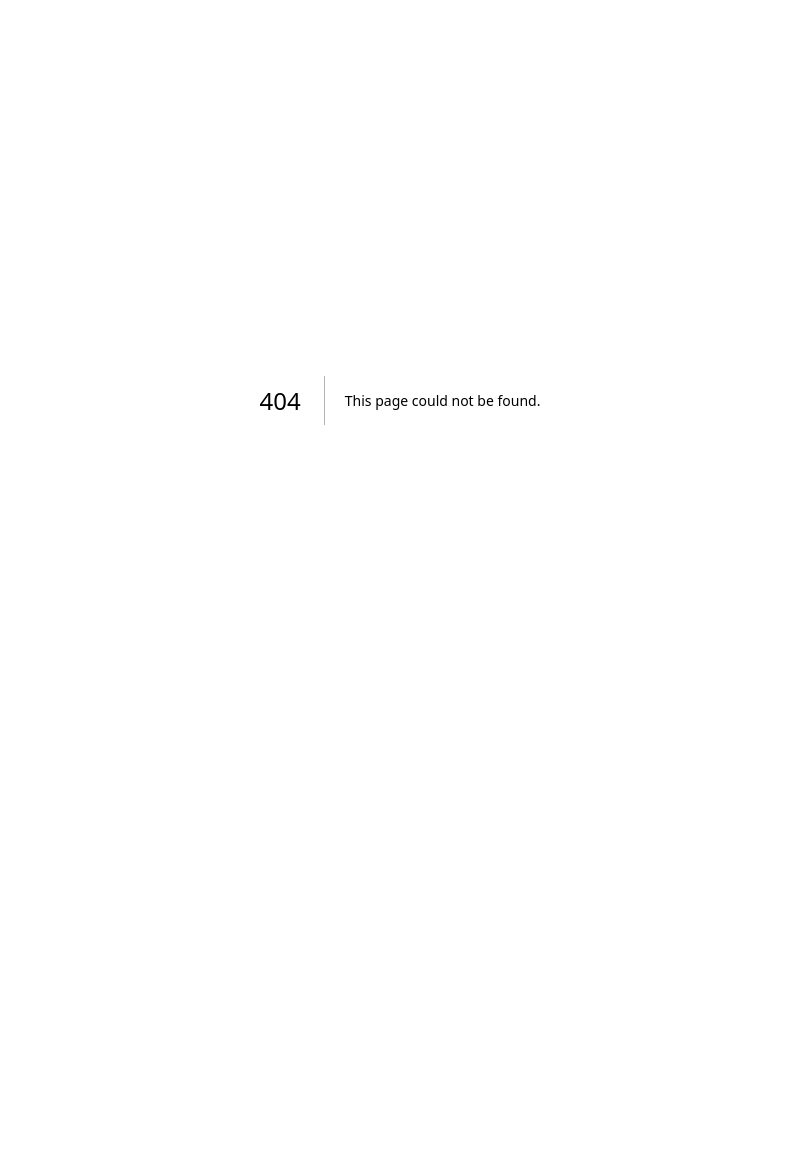
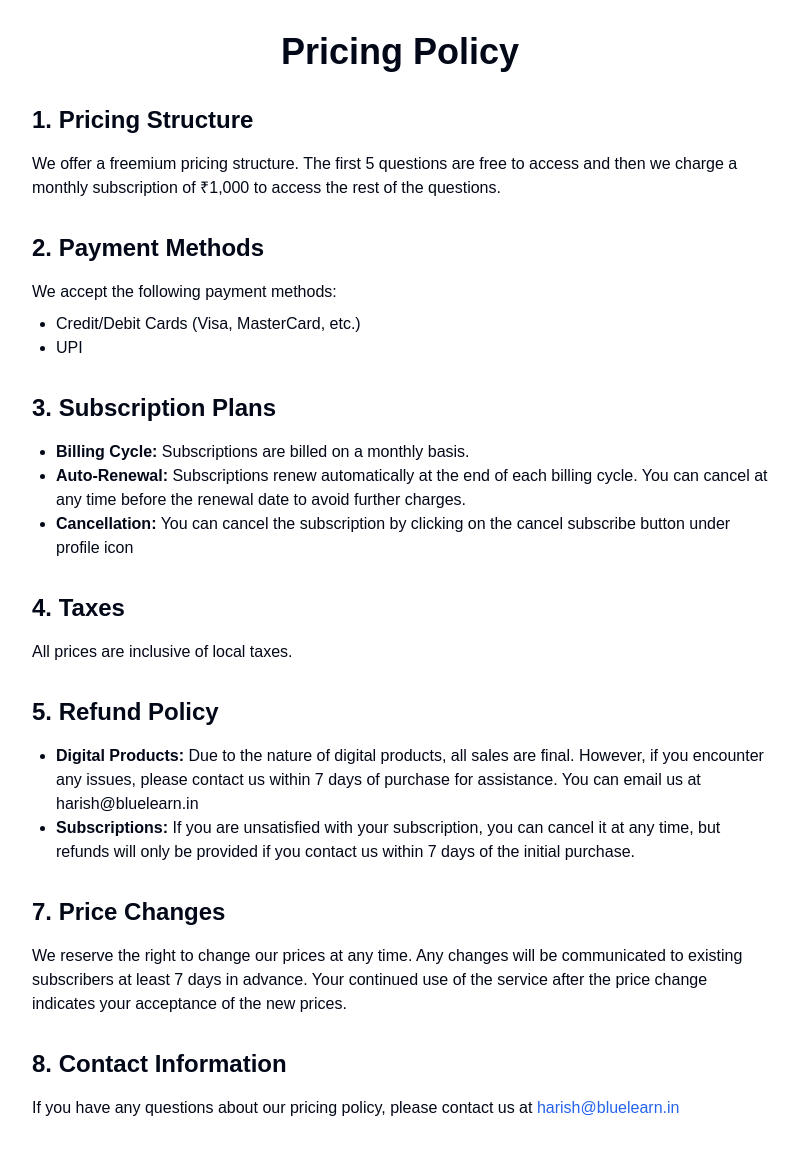
Before and after one commit to kenco99/mockme-fe-next, a Next.js app: page /pricing-policy in a window 1280 px wide. Before the commit this address had no page. Shown: the top 1154 px of the page, without its empty margins (240-1039 px from the left). Before the commit the page ends 800 px from the top, so only its background shows below. Built offline with nearby package versions, Linux system fonts and the light colour scheme; a web font is replaced by a local one.

Commit message:
added a pricing policy page

```diff
--- /dev/null
+++ b/src/pages/pricing-policy.tsx
@@ -0,0 +1,73 @@
+import React from 'react';
+import Head from 'next/head';
+
+const PricingPolicy: React.FC = () => {
+  return (
+    <>
+      <Head>
+        <title>Pricing Policy | Your Company Name</title>
+        <meta name="description" content="Our pricing policy and terms" />
+      </Head>
+      <main className="container mx-auto px-4 py-8 max-w-3xl">
+        <h1 className="text-4xl font-bold mb-8 text-center">Pricing Policy</h1>
+
+        <section className="mb-8">
+          <h2 className="text-2xl font-semibold mb-4">1. Pricing Structure</h2>
+          <p className="mb-4">
+            We offer a freemium pricing structure. The first 5 questions are free to access and then we charge a monthly subscription of ₹1,000 to access the rest of the questions.
+          </p>
+        </section>
+
+        <section className="mb-8">
+          <h2 className="text-2xl font-semibold mb-4">2. Payment Methods</h2>
+          <p className="mb-2">We accept the following payment methods:</p>
+          <ul className="list-disc pl-6">
+            <li>Credit/Debit Cards (Visa, MasterCard, etc.)</li>
+            <li>UPI</li>
+          </ul>
+        </section>
+
+        <section className="mb-8">
+          <h2 className="text-2xl font-semibold mb-4">3. Subscription Plans</h2>
+          <ul className="list-disc pl-6">
+            <li><strong>Billing Cycle:</strong> Subscriptions are billed on a monthly basis.</li>
+            <li><strong>Auto-Renewal:</strong> Subscriptions renew automatically at the end of each billing cycle. You can cancel at any time before the renewal date to avoid further charges.</li>
+            <li><strong>Cancellation:</strong> You can cancel the subscription by clicking on the cancel subscribe button under profile icon</li>
+          </ul>
+        </section>
+
+        <section className="mb-8">
+          <h2 className="text-2xl font-semibold mb-4">4. Taxes</h2>
+          <p>All prices are inclusive of local taxes.</p>
+        </section>
+
+        <section className="mb-8">
+          <h2 className="text-2xl font-semibold mb-4">5. Refund Policy</h2>
+          <ul className="list-disc pl-6">
+            <li><strong>Digital Products:</strong> Due to the nature of digital products, all sales are final. However, if you encounter any issues, please contact us within 7 days of purchase for assistance. You can email us at harish@bluelearn.in</li>
+            <li><strong>Subscriptions:</strong> If you are unsatisfied with your subscription, you can cancel it at any time, but refunds will only be provided if you contact us within 7 days of the initial purchase.</li>
+          </ul>
+        </section>
+
+        <section className="mb-8">
+          <h2 className="text-2xl font-semibold mb-4">7. Price Changes</h2>
+          <p>
+            We reserve the right to change our prices at any time. Any changes will be communicated to existing subscribers at least 7 days in advance. Your continued use of the service after the price change indicates your acceptance of the new prices.
+          </p>
+        </section>
+
+        <section className="mb-8">
+          <h2 className="text-2xl font-semibold mb-4">8. Contact Information</h2>
+          <p>
+            If you have any questions about our pricing policy, please contact us at{' '}
+            <a href="mailto:harish@bluelearn.in" className="text-blue-600 hover:underline">
+              harish@bluelearn.in
+            </a>
+          </p>
+        </section>
+      </main>
+    </>
+  );
+};
+
+export default PricingPolicy;
```
